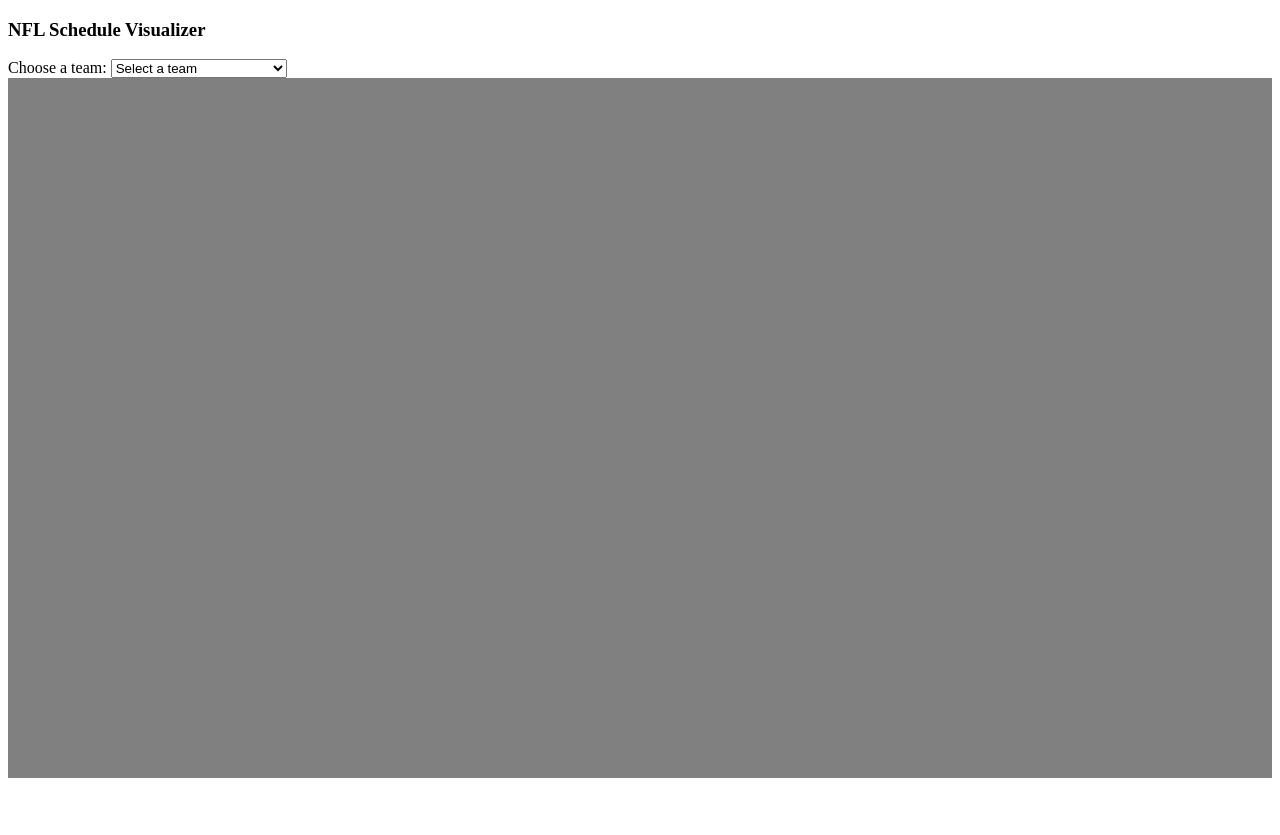
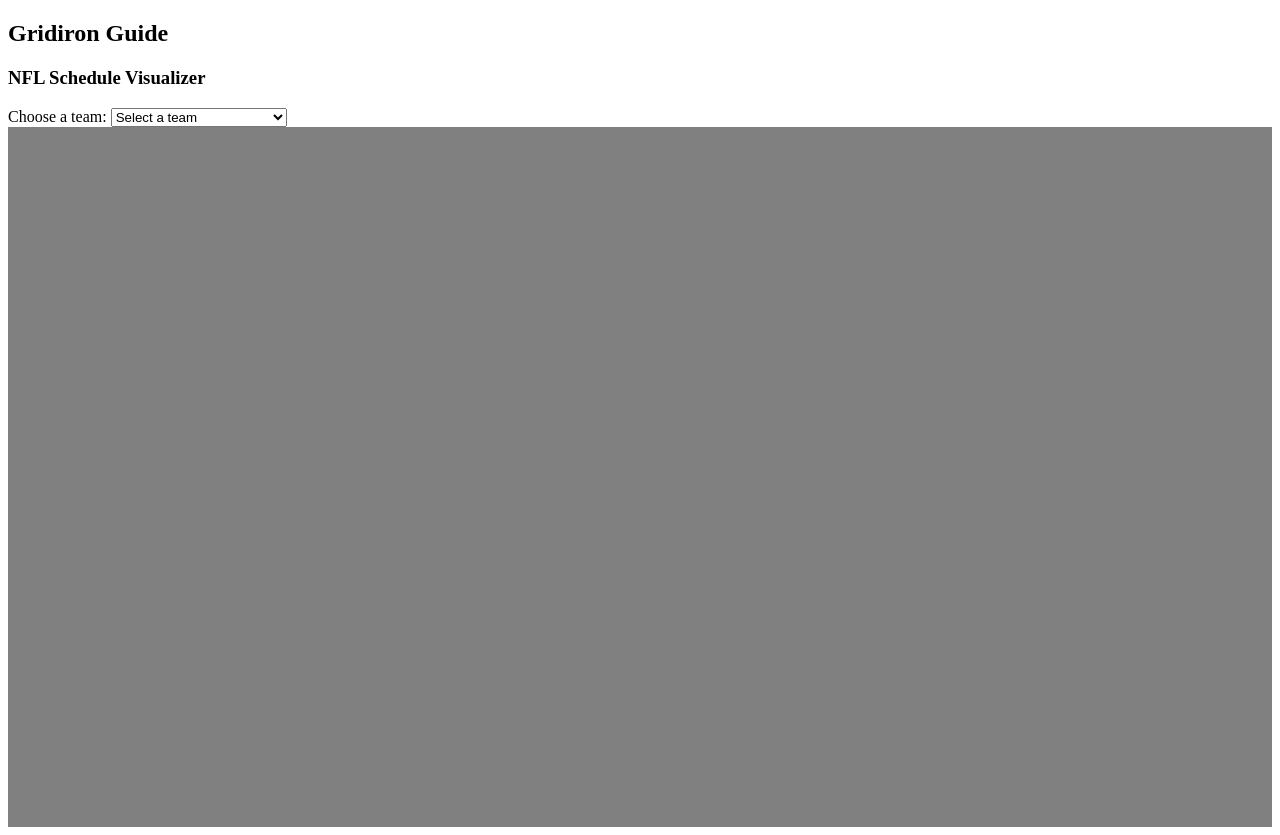
Before and after one commit to A-Sarpall/NFL-Schedule-Vizualizer, a website with bundled scripts: page public/index.html in a window 1280 px wide. Before the commit the page ends 800 px from the top, so only its background shows below. Built offline with nearby package versions, Linux system fonts and the light colour scheme; files whose address does not match are found by name.

Commit message:
Title change public v1.0.4

```diff
--- a/public/index.html
+++ b/public/index.html
@@ -1,13 +1,12 @@
 <!DOCTYPE html>
 <html lang="en">
 <head>
-    <title>NFL Schedule Visualizer</title>
+    <title>Gridiron Guide</title>
     <link rel="stylesheet" href="main.css">
     <script type="module" src="map.js" defer></script>
-    <!-- Commented out the old script loading Google Maps -->
-    <!-- <script src="https://maps.googleapis.com/maps/api/js?key=AIzaSyDIGk3VO9K19xgxwV38DdP5AeJrAklNeBc&loading=async&callback=initMap" defer></script> -->
 </head>
 <body>
+    <h2>Gridiron Guide</h2>
     <h3>NFL Schedule Visualizer</h3>
     <div>
         <label for="team-select">Choose a team:</label>
```
